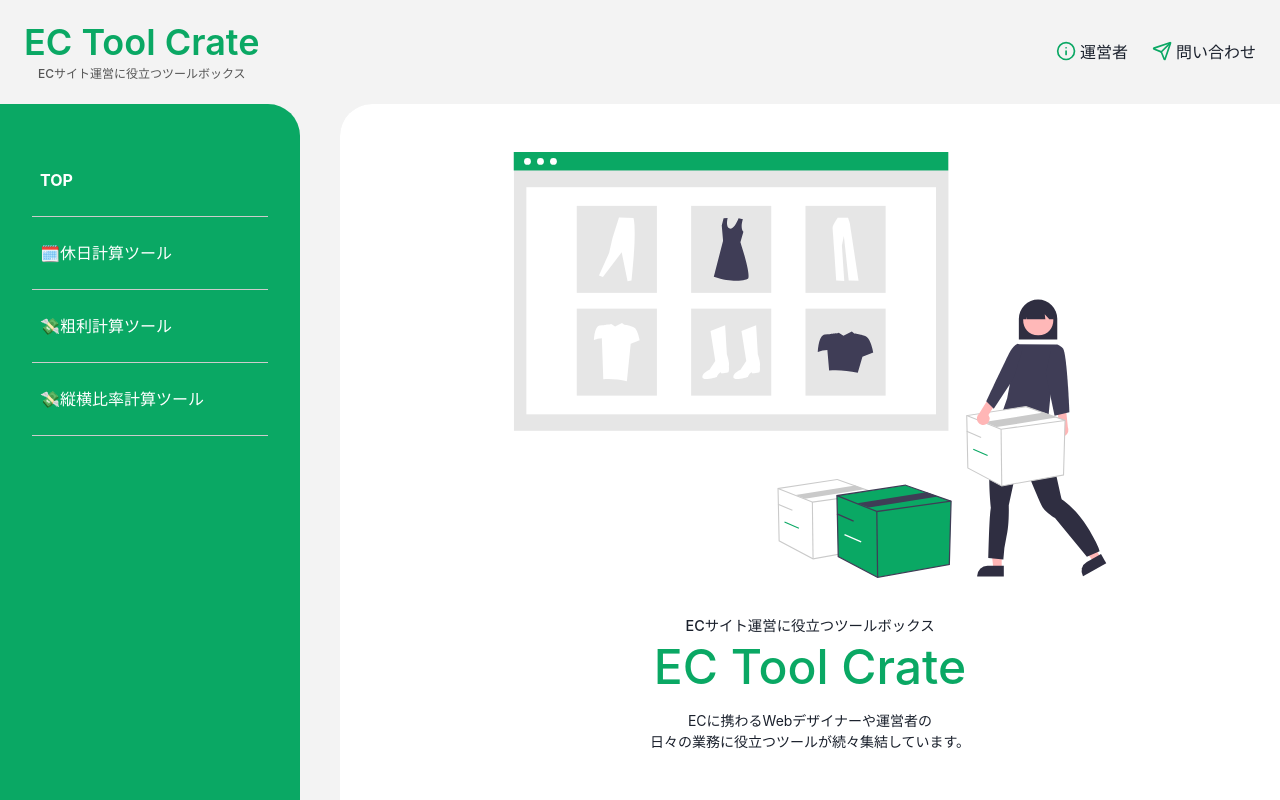
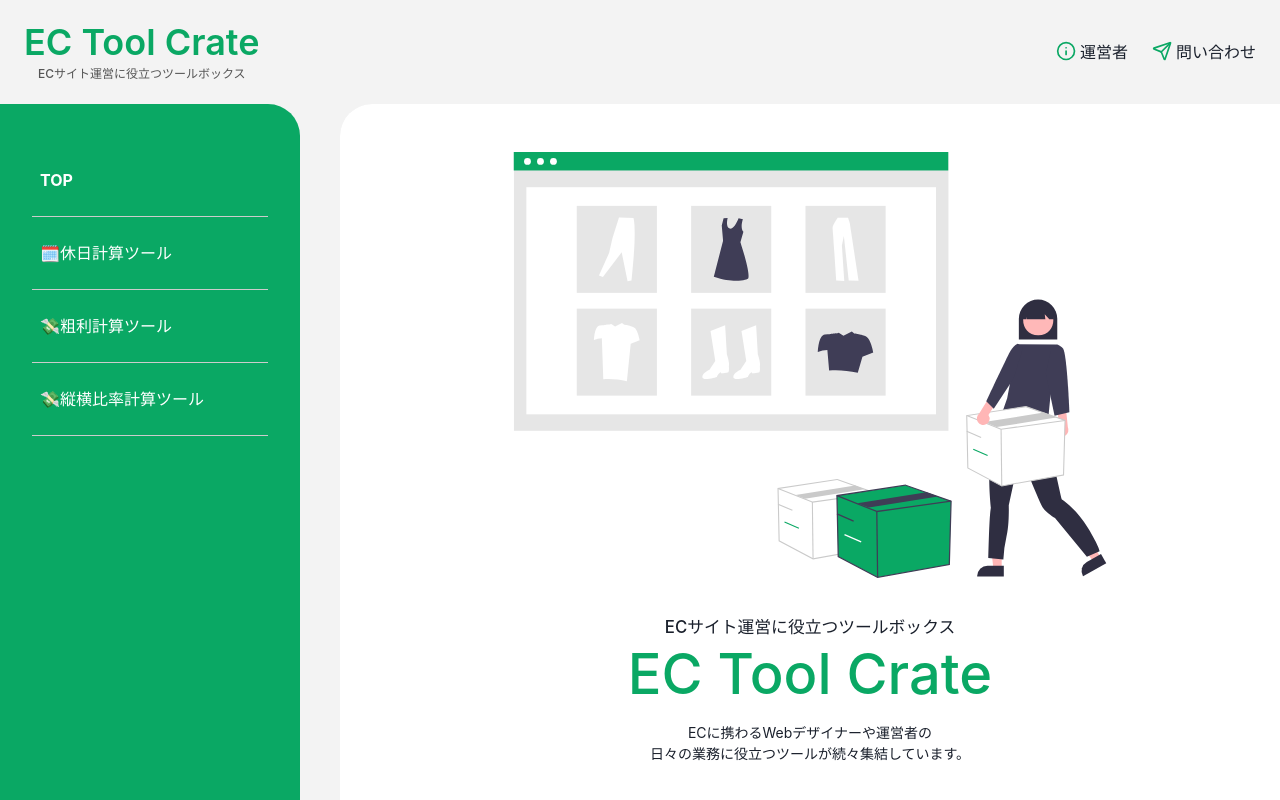
Before and after one commit to mimihokuro/app, a React (Vite) app: page / in a window 1280 px wide. Shown: the top 800 px of the page. Built offline with nearby package versions, Linux system fonts and the light colour scheme.

Commit message:
💄 メイン部分のサイトタイトルのフォントサイズを調整

```diff
--- a/src/components/MainColumn.jsx
+++ b/src/components/MainColumn.jsx
@@ -42,11 +42,7 @@ const MainColumn = () => {
           alt=""
         />
         <Stack gap={4} flexShrink={0}>
-          <Stack
-            as="h1"
-            fontSize={{ base: "32px", sm: "48px" }}
-            fontWeight={500}
-          >
+          <Stack as="h1" fontSize={{ base: 48, sm: 56 }} fontWeight={500}>
             <Text as="span" fontSize={"30%"}>
               ECサイト運営に役立つツールボックス
             </Text>
```
